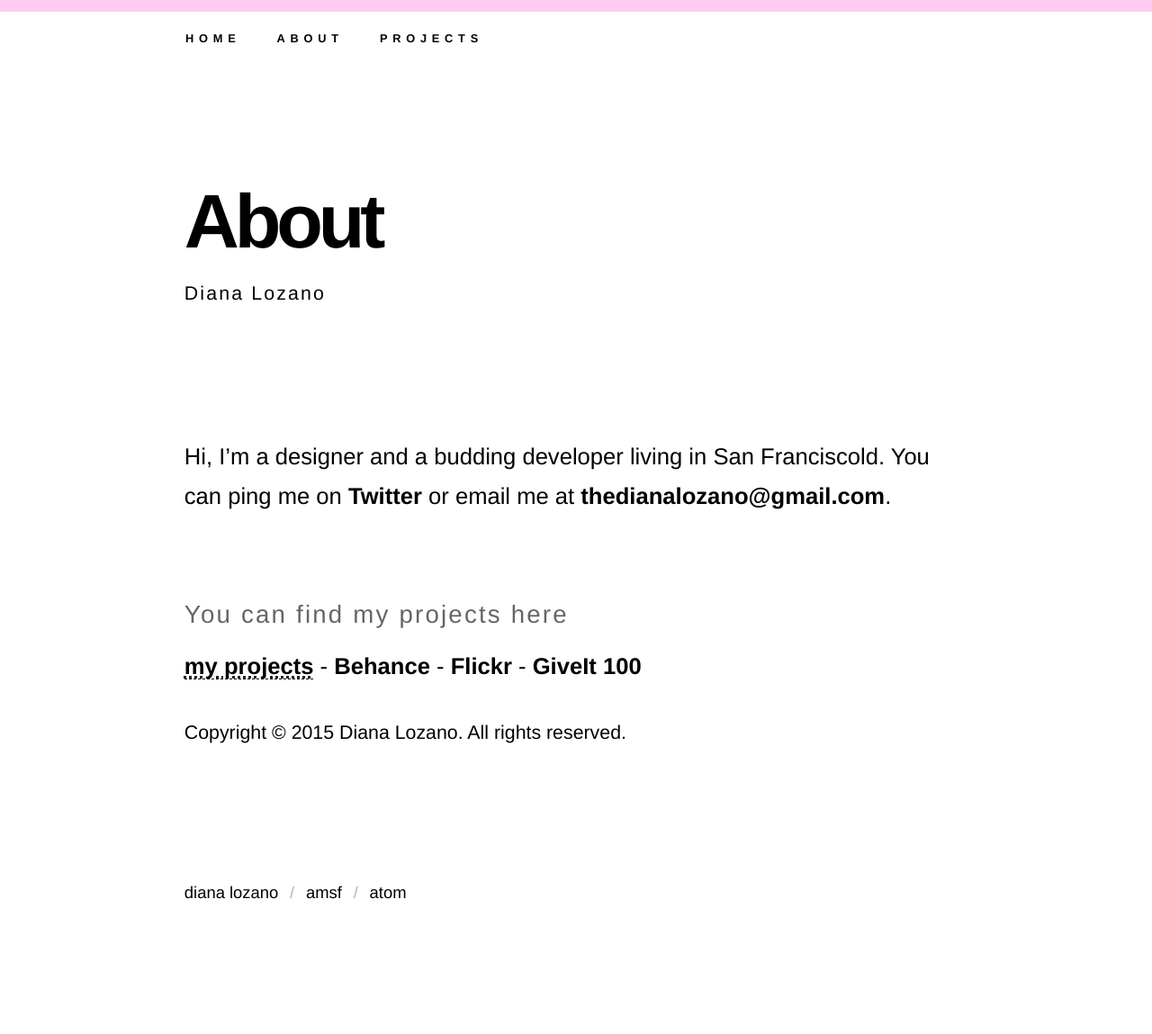
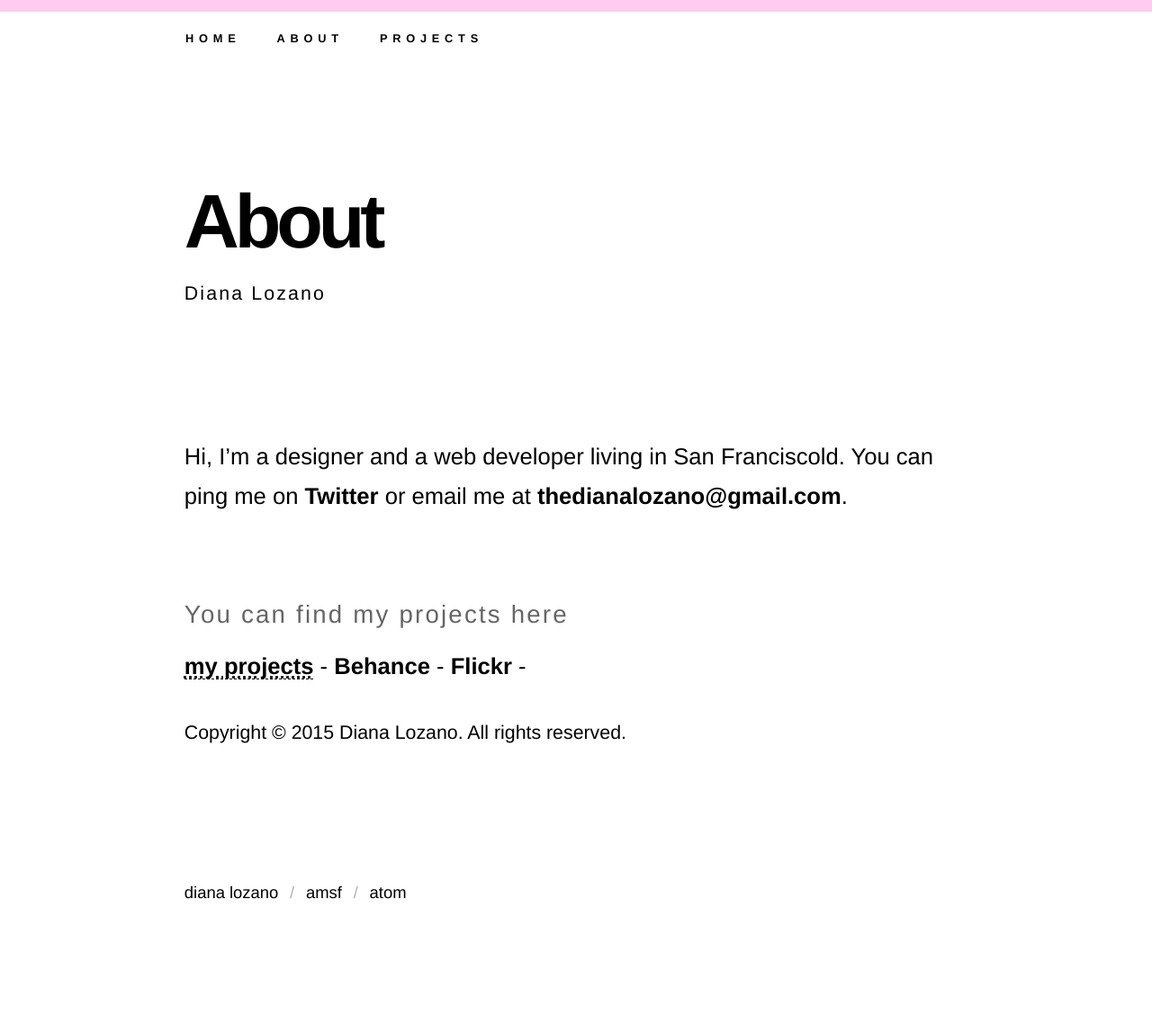
Before and after one commit to cutofmyjib/cutofmyjib.github.io, a Jekyll site: the page built from about.md, in a window 1280 px wide. Shown: the whole page at 90% size. Built offline with Jekyll 4.4.1, drawn with Linux system fonts in a browser that asks for light colours; Markdown is read by kramdown in place of the engine named in the settings.

Commit message:
deleted link and updated about me

```diff
--- a/about.md
+++ b/about.md
@@ -5,7 +5,7 @@ permalink: /about/
 desc: Diana Lozano
 ---
 
-Hi, I'm a designer and a budding developer living in San Franciscold.
+Hi, I'm a designer and a web developer living in San Franciscold.
 You can ping me on [Twitter](http://twitter.com/bossigner) or email me at [thedianalozano@gmail.com](mailto:thedianalozano@gmail.com).
 
 ## You can find my projects here
@@ -13,6 +13,5 @@ You can ping me on [Twitter](http://twitter.com/bossigner) or email me at [thedi
 [<abbr title="cutofmyjib projects">my projects</abbr>](http://cutofmyjib.github.io/projects) -
 [Behance](http://www.behance.net/dianalozano) -
 [Flickr](https://www.flickr.com/photos/alltomorrowsconcerts/sets) -
-[GiveIt 100](https://giveit100.com/@wurlitzerlove/jthibo)
 
 <small>Copyright &copy; 2015 Diana Lozano. All rights reserved.</small>
```
